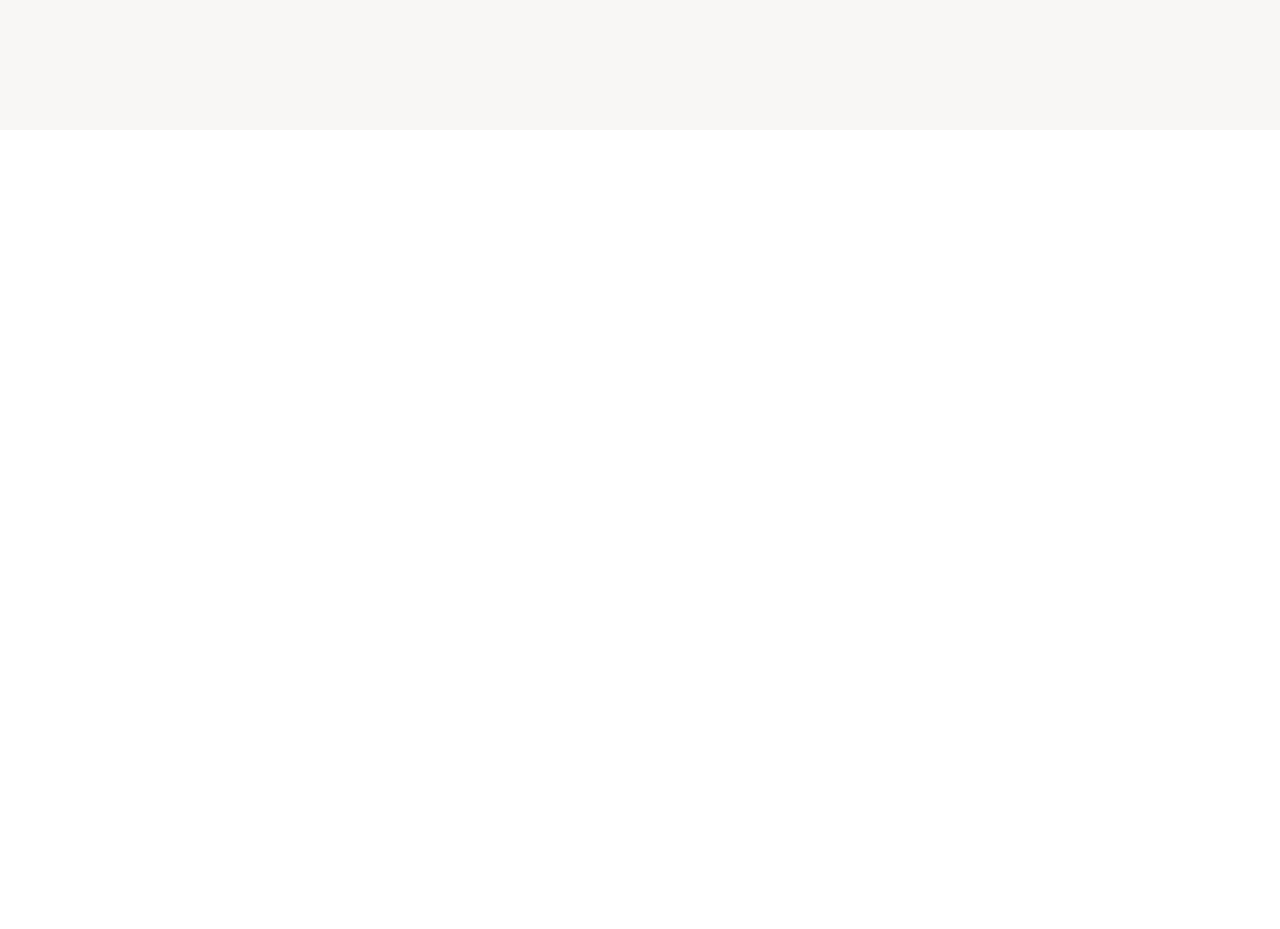
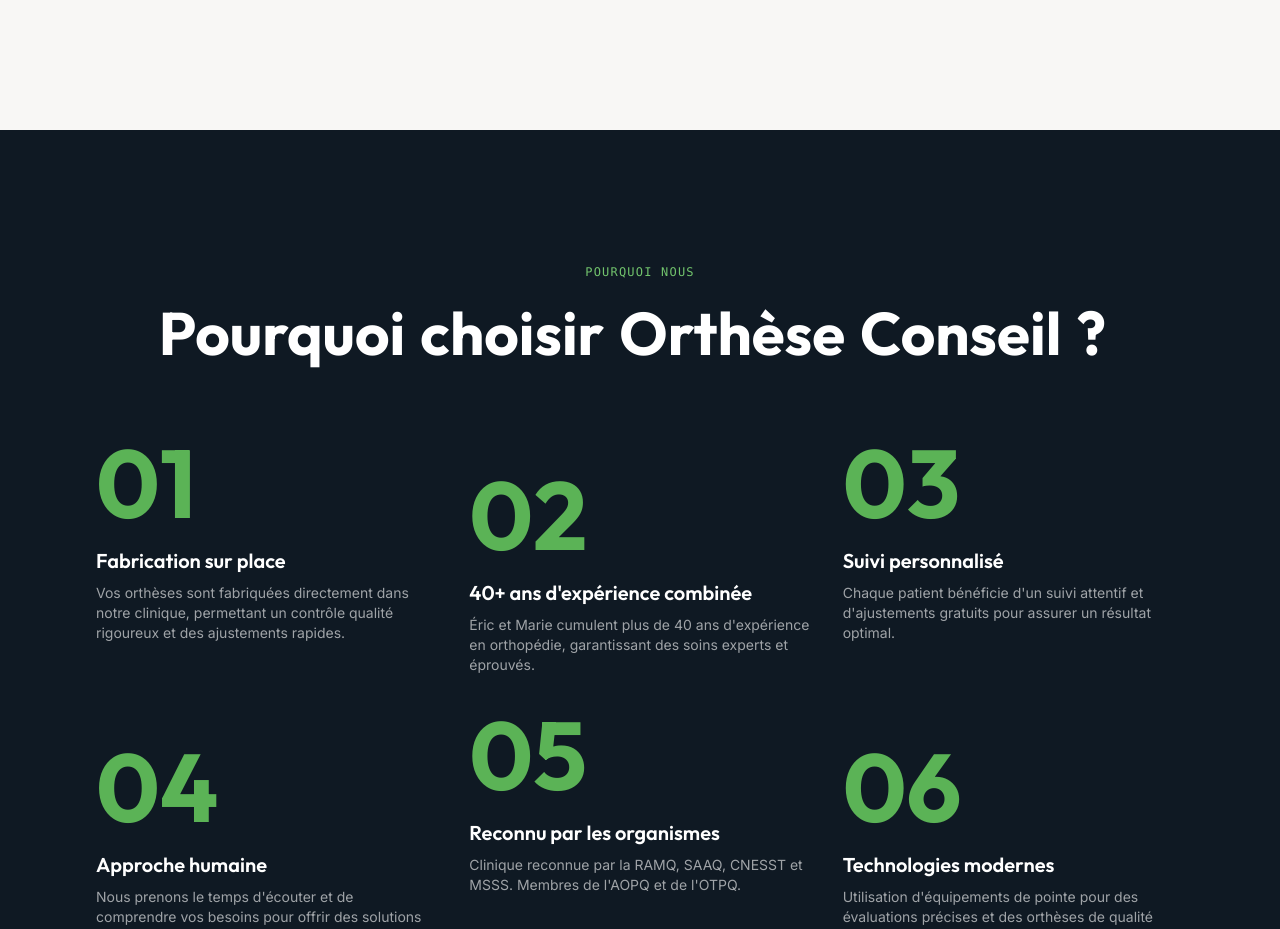
Before and after one commit to Agenda-Familial-Agence-Web/orthese-conseil-next, a Next.js app: page / in a window 1280 px wide. Shown: the part 1860-2789 px from the top of the page. Before the commit the page ends 2499 px from the top, so only its background shows below. Built offline with nearby package versions, Linux system fonts and the light colour scheme.

Commit message:
feat: build 'why choose us' dark section with number animations

```diff
--- a/src/app/page.tsx
+++ b/src/app/page.tsx
@@ -1,11 +1,15 @@
 import Hero from "@/components/sections/home/Hero";
 import Services from "@/components/sections/home/Services";
+import WhyChooseUs from "@/components/sections/home/WhyChooseUs";
+import About from "@/components/sections/home/About";
 
 export default function Home() {
   return (
     <>
       <Hero />
       <Services />
+      <WhyChooseUs />
+      <About />
     </>
   );
 }
--- /dev/null
+++ b/src/components/sections/home/WhyChooseUs.tsx
@@ -0,0 +1,80 @@
+"use client";
+
+import { useRef } from "react";
+import { useInView } from "framer-motion";
+import SectionHeading from "@/components/ui/SectionHeading";
+import ScrollReveal from "@/components/ui/ScrollReveal";
+import BlobBackground from "@/components/ui/BlobBackground";
+import MagneticButton from "@/components/ui/MagneticButton";
+import { reasons } from "@/data/reasons";
+
+const displayReasons = reasons.slice(0, 6);
+
+function ReasonNumber({ number }: { number: number }) {
+  const ref = useRef<HTMLSpanElement>(null);
+  const isInView = useInView(ref, { once: true, margin: "-10%" });
+
+  const formatted = String(number).padStart(2, "0");
+
+  return (
+    <span
+      ref={ref}
+      className="block text-7xl md:text-8xl font-heading font-bold select-none transition-all duration-700"
+      style={{
+        WebkitTextStroke: isInView ? "2px transparent" : "2px rgba(255,255,255,0.2)",
+        color: isInView ? "#5BB356" : "transparent",
+        transitionTimingFunction: "cubic-bezier(0.22, 1, 0.36, 1)",
+      }}
+    >
+      {formatted}
+    </span>
+  );
+}
+
+export default function WhyChooseUs() {
+  return (
+    <section className="relative bg-dark overflow-hidden section-padding">
+      <BlobBackground variant="blue" />
+
+      <div className="relative z-10 max-w-7xl mx-auto">
+        <SectionHeading
+          dark
+          badge="Pourquoi nous"
+          title="Pourquoi choisir Orthèse Conseil ?"
+          align="center"
+          className="mb-16"
+        />
+
+        <div className="grid grid-cols-1 md:grid-cols-2 lg:grid-cols-3 gap-8">
+          {displayReasons.map((reason, index) => (
+            <ScrollReveal
+              key={reason.number}
+              direction="up"
+              delay={index * 0.1}
+              className={index % 2 === 1 ? "lg:mt-8" : ""}
+            >
+              <div>
+                <ReasonNumber number={reason.number} />
+                <h3 className="text-xl font-heading font-semibold text-white mt-4">
+                  {reason.title}
+                </h3>
+                <p className="text-white/60 text-sm mt-2">
+                  {reason.description}
+                </p>
+              </div>
+            </ScrollReveal>
+          ))}
+        </div>
+
+        <div className="flex justify-center mt-16">
+          <MagneticButton
+            href="/prendre-rendez-vous"
+            className="bg-accent text-white rounded-full px-8 py-4 text-lg font-semibold"
+          >
+            Prendre rendez-vous
+          </MagneticButton>
+        </div>
+      </div>
+    </section>
+  );
+}
```
